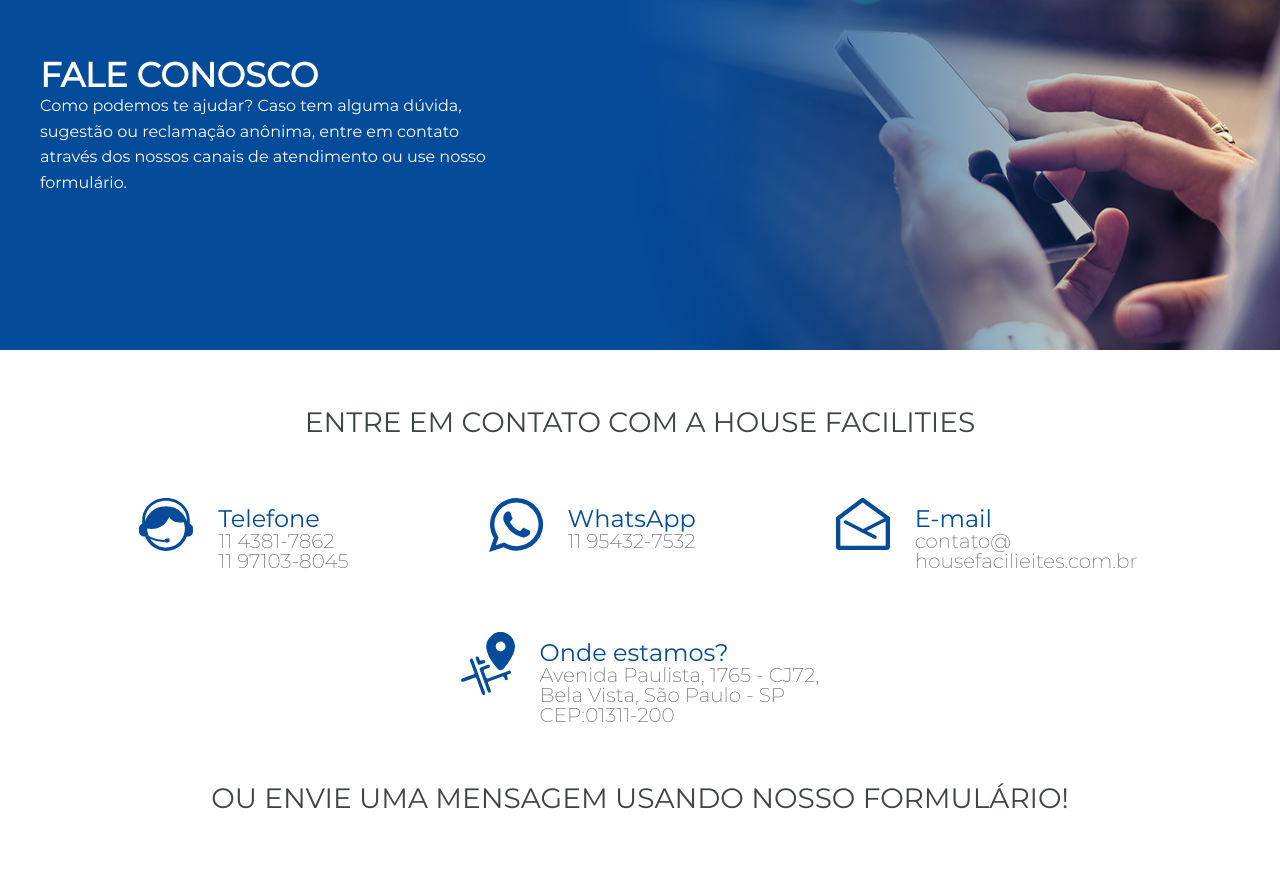
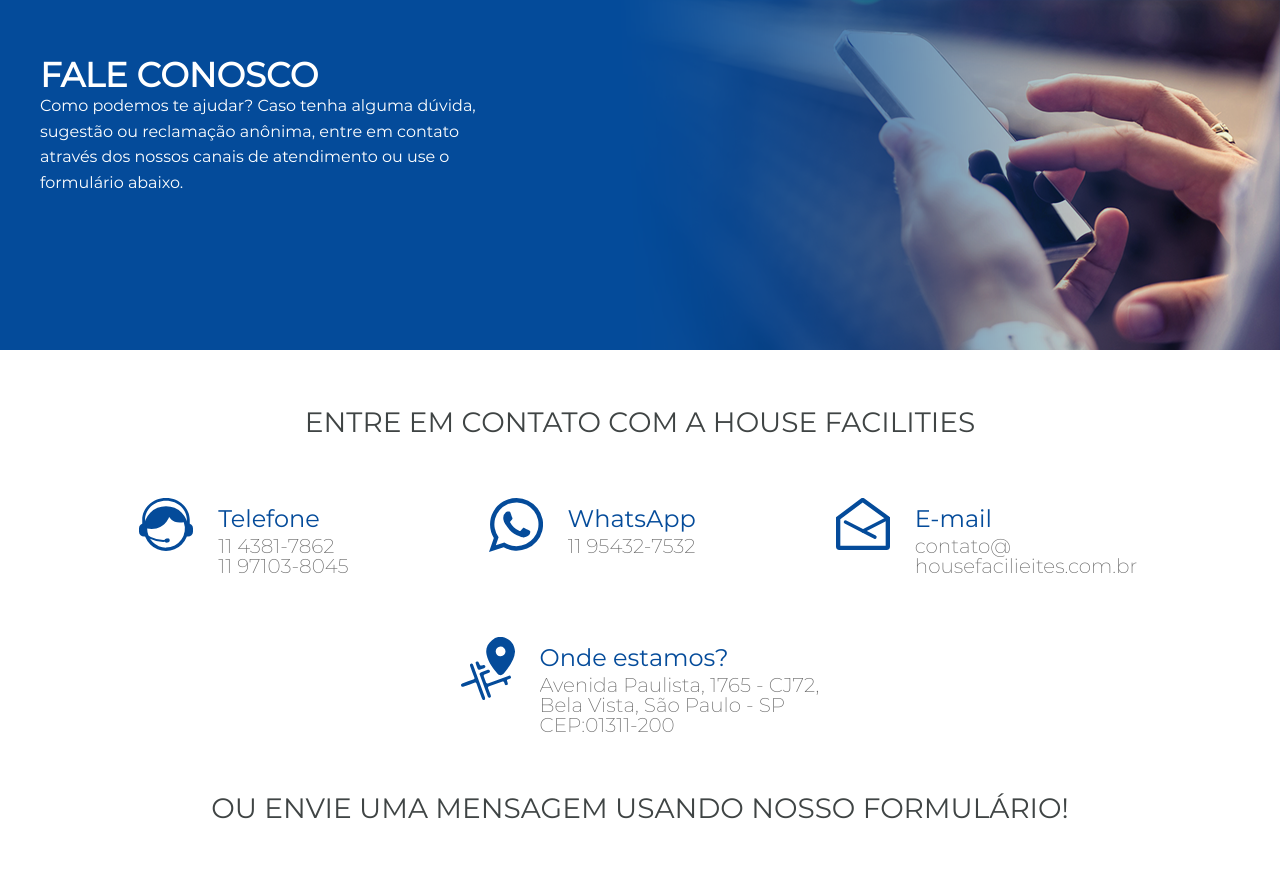
Before and after one commit to paulomarques-png/Site-House-Facilities, a PHP site: page /contato.html in a window 1280 px wide. Shown: the part 60-935 px from the top of the page. Run offline with PHP 8.4, Linux system fonts and the light colour scheme.

Commit message:
Ajustes de texto

```diff
--- a/contato-style.css
+++ b/contato-style.css
@@ -92,7 +92,7 @@ section, form {
 }
 
 #dados h1 {
-    margin: 10px 0 0;
+    padding: 10px 0 5px;
     font-weight: normal;
     color: rgb(4, 75, 154);
     font-size: 2.4rem;
--- a/contato.html
+++ b/contato.html
@@ -55,7 +55,7 @@
 
             <figcaption>
                 <h1>FALE CONOSCO</h1>
-                <p class="txt">Como podemos te ajudar? Caso tem alguma dúvida, sugestão ou reclamação anônima, entre em contato através dos nossos canais de atendimento ou use nosso formulário.</p>
+                <p class="txt">Como podemos te ajudar? Caso tenha alguma dúvida, sugestão ou reclamação anônima, entre em contato através dos nossos canais de atendimento ou use o formulário abaixo.</p>
             </figcaption>
         </figure>
 
--- a/sobre.html
+++ b/sobre.html
@@ -85,7 +85,7 @@
                 <li><img src="imgs/icon-missao.svg" alt="icone missão">
                     <span>
                         <h2>Missão</h2>
-                        <p>Hoje a missão da <strong>House Facilities</strong> e criar soluções exclusivas e inovadores em <strong>Facilities Services</strong>, com foco e total dedicação ao sucesso de nossos clientes, respeitando seus valores e espaço de trabalho.</p>
+                        <p>Hoje a missão da <strong>House Facilities</strong> é criar soluções exclusivas e inovadores em <strong>Facilities Services</strong>, com foco e total dedicação ao sucesso de nossos clientes, respeitando seus valores e espaço de trabalho.</p>
                     </span>
                 </li>
                 <li><img src="imgs/icon-visao.svg" alt="icone missão">
```
